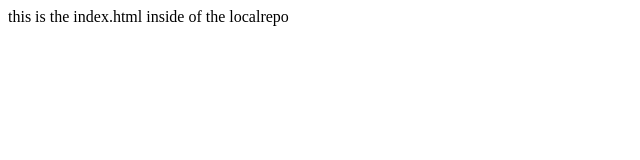
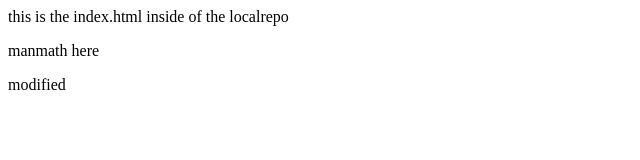
Before and after one commit to vishukanase/localrepo, a plain HTML site: page index.html in a window 1280 px wide. Shown: the whole page, without its empty margins (0-640 px from the left). Drawn offline with Linux system fonts and the light colour scheme.

Commit message:
modified here

```diff
--- a/index.html
+++ b/index.html
@@ -1 +1,3 @@
 <p>this is the index.html inside of the localrepo</p>
+<p>manmath here</p>
+<p>modified</p>
```
